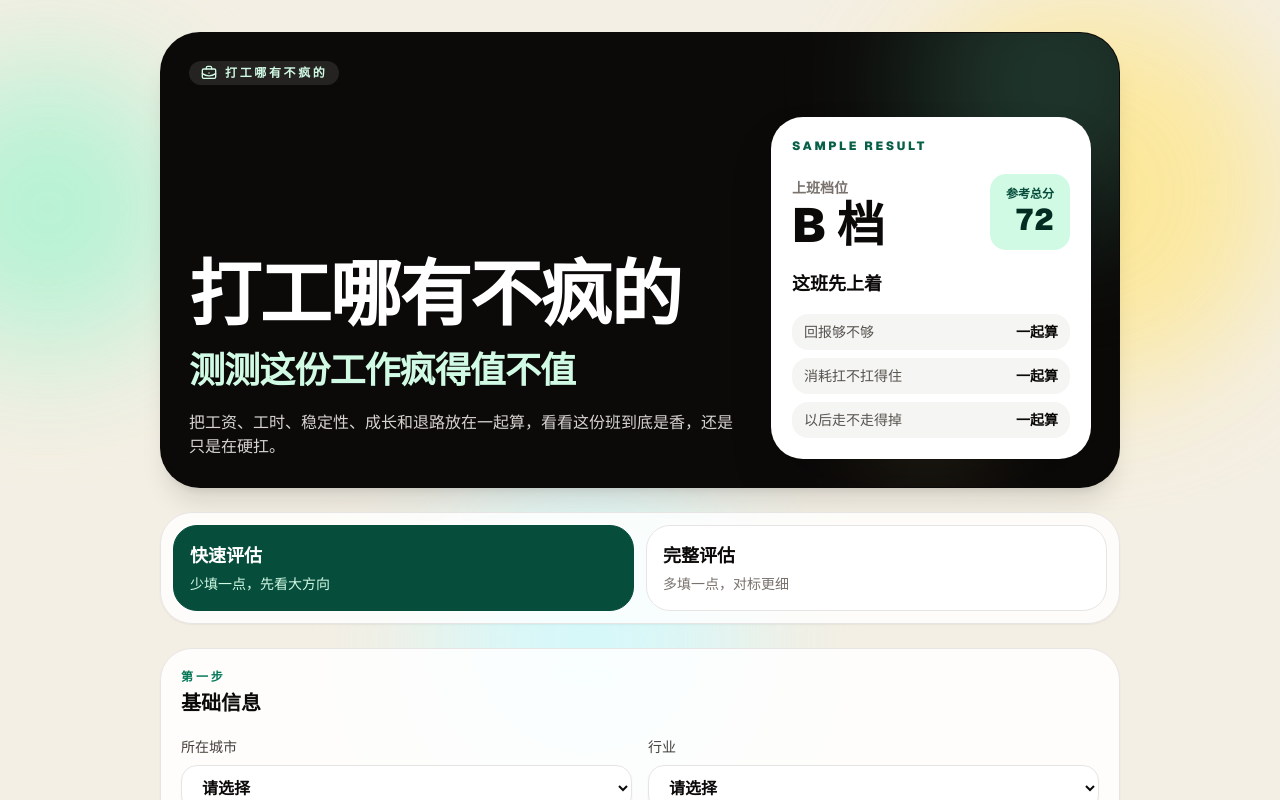
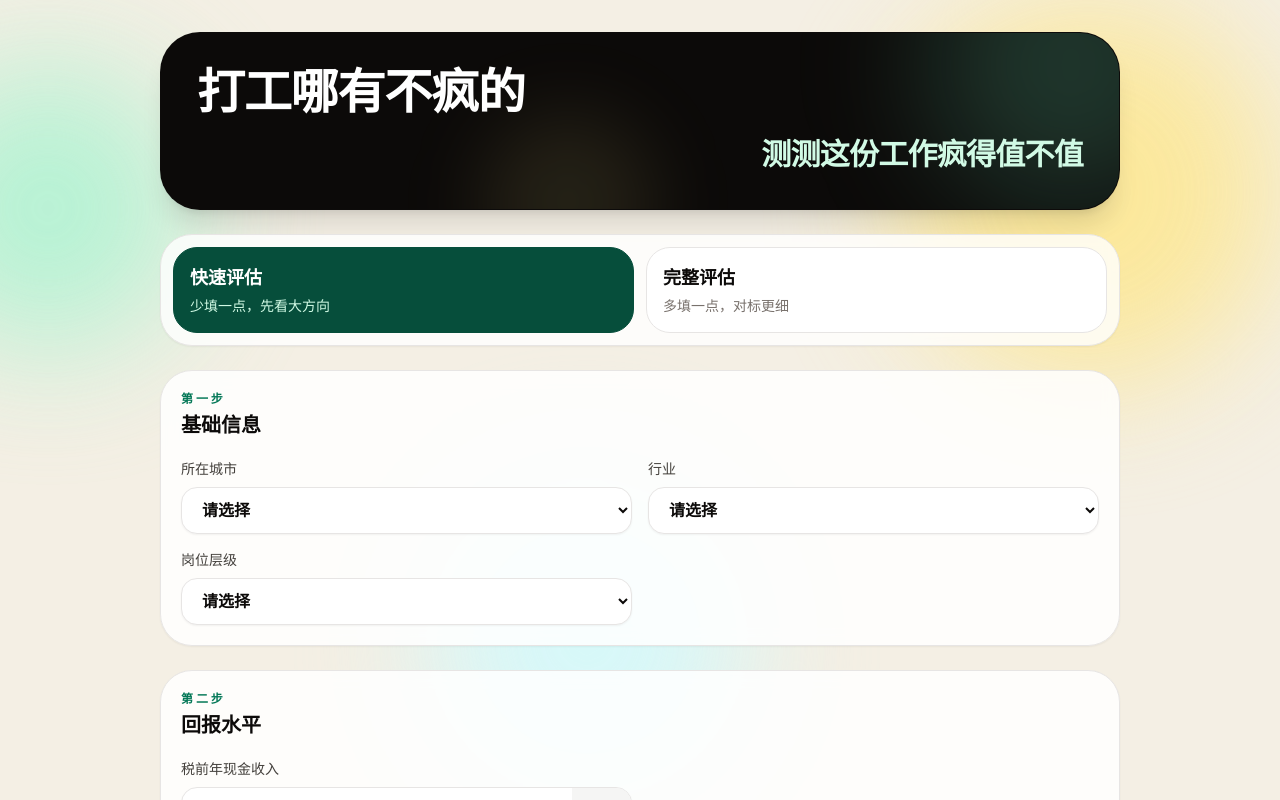
Before and after one commit to Falcom4000/awsome-job-calculator, a Next.js app: page / in a window 1280 px wide. Shown: the top 800 px of the page. Built offline with nearby package versions, Linux system fonts and the light colour scheme.

Commit message:
Improve ui

```diff
--- a/components/calculator.tsx
+++ b/components/calculator.tsx
@@ -526,47 +526,14 @@ export default function JobCalculator() {
           </div>
         ) : !result ? (
         <form className="space-y-6" onSubmit={handleSubmit}>
-          <header className="relative overflow-hidden rounded-[2.5rem] border border-stone-900/10 bg-stone-950 p-7 text-white shadow-xl">
-            <div className="pointer-events-none absolute -right-20 -top-24 h-72 w-72 rounded-full bg-emerald-300/20 blur-3xl" />
-            <div className="pointer-events-none absolute bottom-0 right-28 h-40 w-40 rounded-full bg-amber-200/10 blur-2xl" />
-            <div className="flex flex-wrap items-center justify-between gap-4">
-              <div className="inline-flex items-center gap-2 rounded-full bg-white/10 px-3 py-1 text-xs font-bold uppercase tracking-[0.22em] text-emerald-100">
-                <BriefcaseBusiness className="h-4 w-4" />
-                打工哪有不疯的
-              </div>
-            </div>
-            <div className="relative mt-8 grid gap-8 lg:grid-cols-[minmax(0,1fr)_320px] lg:items-end">
-              <div>
-                <h1 className="max-w-3xl text-5xl font-black tracking-tight md:text-7xl">打工哪有不疯的</h1>
-                <p className="mt-5 max-w-2xl text-2xl font-black leading-tight tracking-tight text-emerald-100 md:text-4xl">
-                  测测这份工作疯得值不值
-                </p>
-                <p className="mt-5 max-w-xl text-sm leading-7 text-stone-300 md:text-base">
-                  把工资、工时、稳定性、成长和退路放在一起算，看看这份班到底是香，还是只是在硬扛。
-                </p>
-              </div>
-              <div className="rounded-[2rem] border border-white/10 bg-white p-5 text-stone-950 shadow-2xl">
-                <p className="text-xs font-black uppercase tracking-[0.22em] text-emerald-800">Sample Result</p>
-                <div className="mt-5 flex items-end justify-between gap-4">
-                  <div>
-                    <p className="text-sm font-bold text-stone-500">上班档位</p>
-                    <p className="mt-1 text-5xl font-black">B 档</p>
-                  </div>
-                  <div className="rounded-2xl bg-emerald-100 px-4 py-3 text-right">
-                    <p className="text-xs font-bold text-emerald-900">参考总分</p>
-                    <p className="text-3xl font-black text-emerald-950">72</p>
-                  </div>
-                </div>
-                <p className="mt-5 text-lg font-black">这班先上着</p>
-                <div className="mt-4 grid gap-2 text-sm text-stone-600">
-                  {["回报够不够", "消耗扛不扛得住", "以后走不走得掉"].map((item) => (
-                    <div className="flex items-center justify-between rounded-2xl bg-stone-100 px-3 py-2" key={item}>
-                      <span>{item}</span>
-                      <span className="font-black text-stone-950">一起算</span>
-                    </div>
-                  ))}
-                </div>
-              </div>
+          <header className="relative overflow-hidden rounded-[2.5rem] border border-stone-900/10 bg-stone-950 p-7 text-white shadow-xl md:p-9">
+            <div className="pointer-events-none absolute -right-24 -top-28 h-72 w-72 rounded-full bg-emerald-300/20 blur-3xl" />
+            <div className="pointer-events-none absolute -bottom-20 left-1/3 h-44 w-44 rounded-full bg-amber-200/10 blur-2xl" />
+            <div className="relative grid gap-5">
+              <h1 className="text-left text-4xl font-black tracking-tight md:text-5xl">打工哪有不疯的</h1>
+              <p className="w-full text-right text-2xl font-black leading-tight tracking-tight text-emerald-100 md:text-3xl">
+                测测这份工作疯得值不值
+              </p>
             </div>
           </header>
 
```
